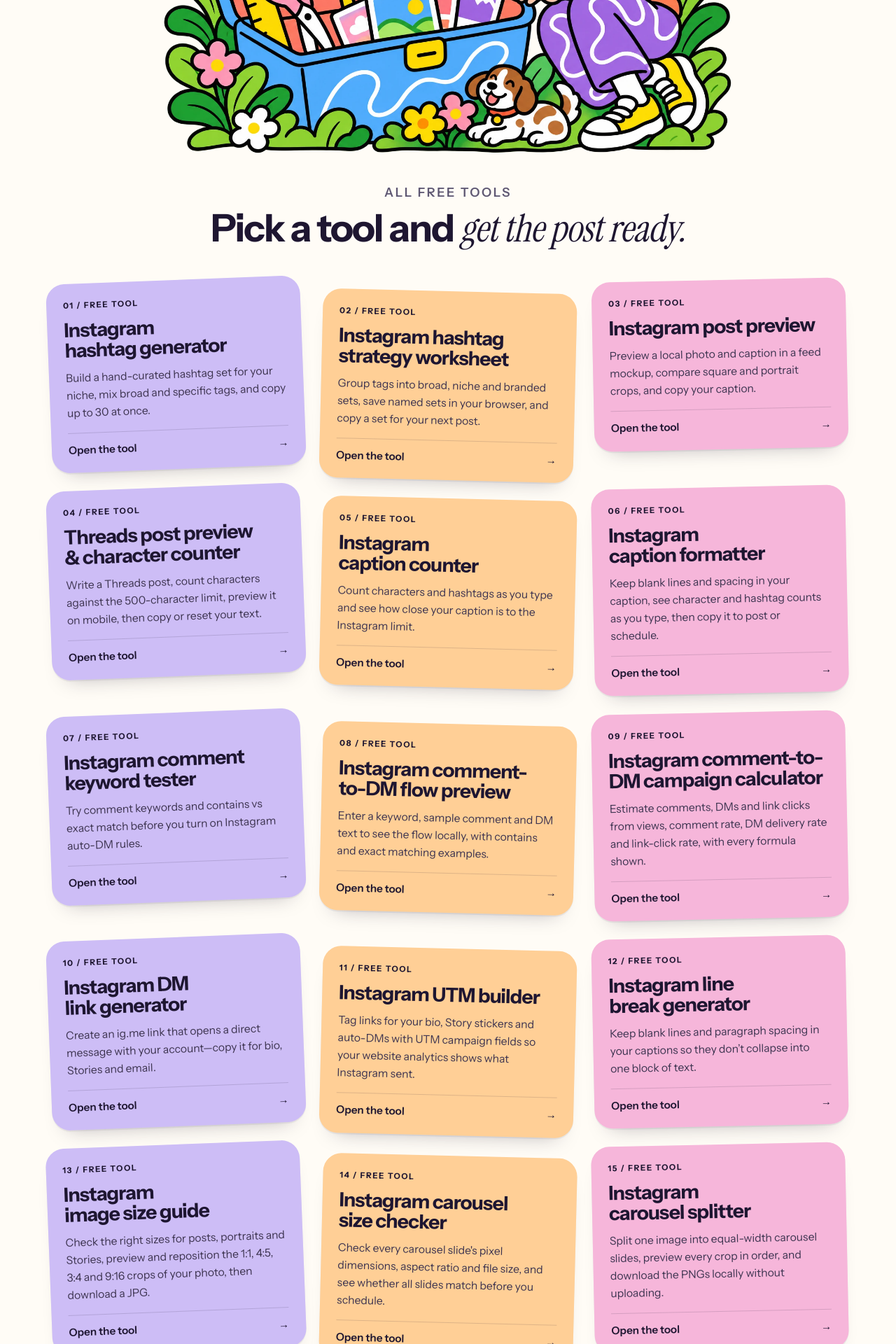
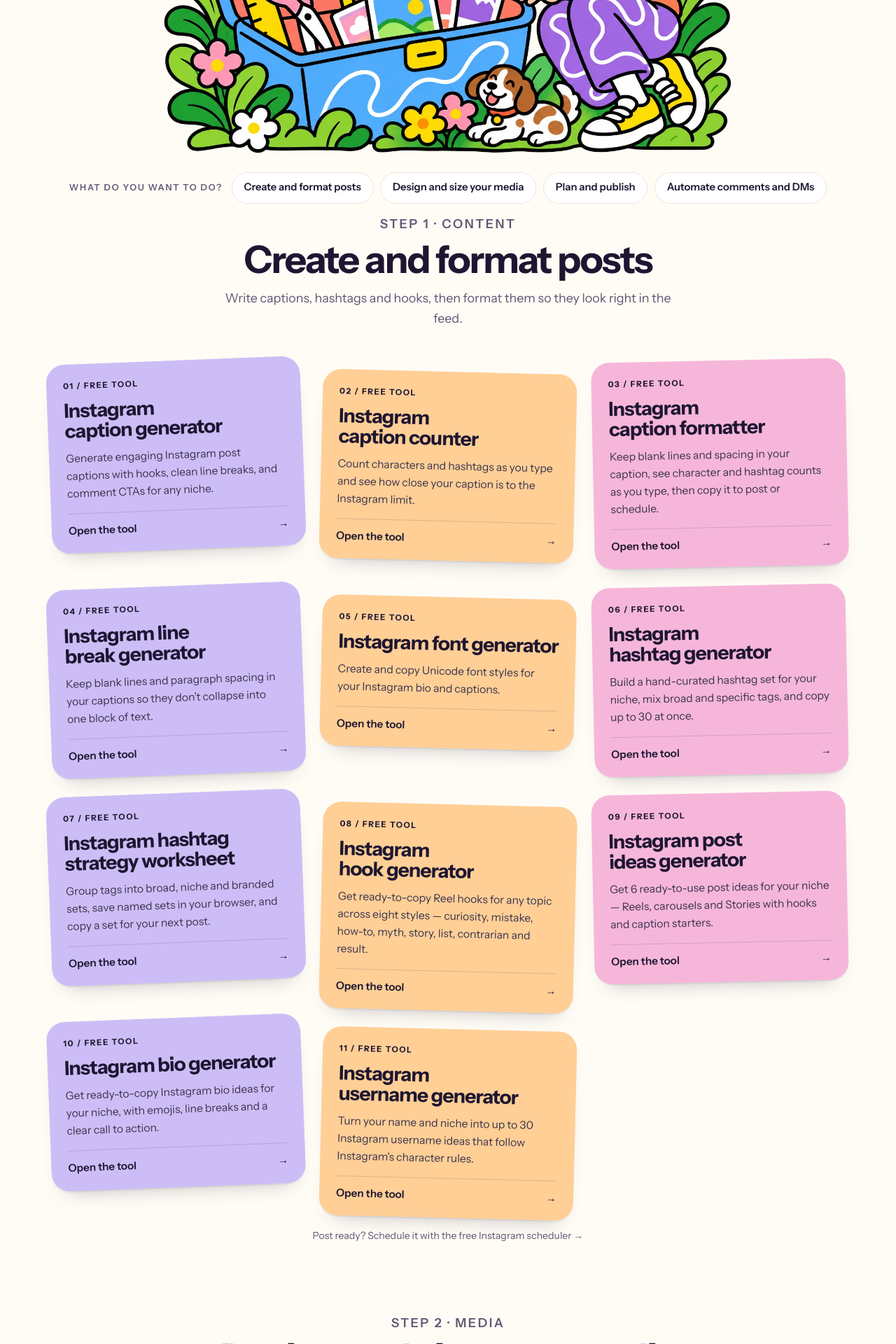
Before and after one commit to Ramanmakkar1/socialapp, a Next.js app: page /tools in a window 1280 px wide. Shown: the part 880-2800 px from the top of the page at 70% size. Built offline with nearby package versions, Linux system fonts and the light colour scheme; no server answers.

Commit message:
autopilot: Make the free Instagram tools page a task-based hub
Task #8537, written by local Qwen.

```diff
--- a/src/app/landing.module.css
+++ b/src/app/landing.module.css
@@ -127,6 +127,17 @@
   font-size:.98rem;color:#3d3450}
 .landing :global(.pcard .go){
   display:flex;justify-content:space-between;align-items:center;border-top:1.5px solid rgba(30,22,49,.15);padding-top:12px;margin-top:4px;font-weight:600;font-size:.95rem;text-decoration:none}
+.landing :global(.jumprow){
+  display:flex;flex-wrap:wrap;gap:.6rem;justify-content:center;align-items:center}
+.landing :global(.jumprow .eyebrow){
+  margin-right:.2rem}
+.landing :global(.jumprow a){
+  display:inline-flex;align-items:center;background:var(--card);border:1.5px solid var(--line);border-radius:var(--poskoo-radius-pill);padding:.6rem 1.05rem;font-size:.92rem;font-weight:600;text-decoration:none;transition:transform .2s}
+.landing :global(.jumprow a:hover){
+  transform:translateY(-2px)}
+/* Anchor targets clear the sticky site header when a jump link is used. */
+.landing :global(section[id]){
+  scroll-margin-top:96px}
 .landing :global(.split){
   display:grid;grid-template-columns:1fr 1.1fr;gap:56px;align-items:center}
 .landing :global(.split.rev){
--- a/src/app/tools/page.tsx
+++ b/src/app/tools/page.tsx
@@ -13,26 +13,28 @@ export const metadata: Metadata = {
   alternates: { canonical: PATH },
 };
 
-const tools = [
+type Tool = { href: string; title: string; description: string };
+
+type Section = {
+  id: string;
+  eyebrow: string;
+  heading: string;
+  sub: string;
+  tools: Tool[];
+  next?: { label: string; linkText: string; href: string };
+};
+
+const sections: Section[] = [
   {
-    href: "/tools/instagram-hashtag-generator",
-    title: "Instagram hashtag generator",
-    description: "Build a hand-curated hashtag set for your niche, mix broad and specific tags, and copy up to 30 at once.",
-  },
+    id: "create",
+    eyebrow: "Step 1 · Content",
+    heading: "Create and format posts",
+    sub: "Write captions, hashtags and hooks, then format them so they look right in the feed.",
+    tools: [
       {
-    href: "/tools/instagram-hashtag-strategy",
-    title: "Instagram hashtag strategy worksheet",
-    description: "Group tags into broad, niche and branded sets, save named sets in your browser, and copy a set for your next post.",
-  },
-  {
-    href: "/tools/instagram-post-preview",
-    title: "Instagram post preview",
-    description: "Preview a local photo and caption in a feed mockup, compare square and portrait crops, and copy your caption.",
-  },
-  {
-    href: "/tools/threads-post-preview",
-    title: "Threads post preview & character counter",
-    description: "Write a Threads post, count characters against the 500-character limit, preview it on mobile, then copy or reset your text.",
+        href: "/tools/instagram-caption-generator",
+        title: "Instagram caption generator",
+        description: "Generate engaging Instagram post captions with hooks, clean line breaks, and comment CTAs for any niche.",
       },
       {
         href: "/tools/instagram-caption-counter",
@@ -45,34 +47,67 @@ const tools = [
         description: "Keep blank lines and spacing in your caption, see character and hashtag counts as you type, then copy it to post or schedule.",
       },
       {
-    href: "/tools/instagram-comment-keyword-tester",
-    title: "Instagram comment keyword tester",
-    description: "Try comment keywords and contains vs exact match before you turn on Instagram auto-DM rules.",
-  },
-  {
-    href: "/tools/instagram-comment-to-dm-preview",
-    title: "Instagram comment-to-DM flow preview",
-    description: "Enter a keyword, sample comment and DM text to see the flow locally, with contains and exact matching examples.",
-  },
-  {
-    href: "/tools/instagram-comment-to-dm-calculator",
-    title: "Instagram comment-to-DM campaign calculator",
-    description: "Estimate comments, DMs and link clicks from views, comment rate, DM delivery rate and link-click rate, with every formula shown.",
-  },
-  {
-    href: "/tools/instagram-dm-link-generator",
-    title: "Instagram DM link generator",
-    description: "Create an ig.me link that opens a direct message with your account—copy it for bio, Stories and email.",
-  },
-  {
-    href: "/tools/instagram-utm-builder",
-    title: "Instagram UTM builder",
-    description: "Tag links for your bio, Story stickers and auto-DMs with UTM campaign fields so your website analytics shows what Instagram sent.",
-  },
-  {
         href: "/tools/instagram-line-break-generator",
         title: "Instagram line break generator",
         description: "Keep blank lines and paragraph spacing in your captions so they don’t collapse into one block of text.",
+      },
+      {
+        href: "/tools/instagram-font-generator",
+        title: "Instagram font generator",
+        description: "Create and copy Unicode font styles for your Instagram bio and captions.",
+      },
+      {
+        href: "/tools/instagram-hashtag-generator",
+        title: "Instagram hashtag generator",
+        description: "Build a hand-curated hashtag set for your niche, mix broad and specific tags, and copy up to 30 at once.",
+      },
+      {
+        href: "/tools/instagram-hashtag-strategy",
+        title: "Instagram hashtag strategy worksheet",
+        description: "Group tags into broad, niche and branded sets, save named sets in your browser, and copy a set for your next post.",
+      },
+      {
+        href: "/tools/instagram-hook-generator",
+        title: "Instagram hook generator",
+        description: "Get ready-to-copy Reel hooks for any topic across eight styles — curiosity, mistake, how-to, myth, story, list, contrarian and result.",
+      },
+      {
+        href: "/tools/instagram-post-ideas-generator",
+        title: "Instagram post ideas generator",
+        description: "Get 6 ready-to-use post ideas for your niche — Reels, carousels and Stories with hooks and caption starters.",
+      },
+      {
+        href: "/tools/instagram-bio-generator",
+        title: "Instagram bio generator",
+        description: "Get ready-to-copy Instagram bio ideas for your niche, with emojis, line breaks and a clear call to action.",
+      },
+      {
+        href: "/tools/instagram-username-generator",
+        title: "Instagram username generator",
+        description: "Turn your name and niche into up to 30 Instagram username ideas that follow Instagram's character rules.",
+      },
+    ],
+    next: {
+      label: "Post ready?",
+      linkText: "Schedule it with the free Instagram scheduler",
+      href: "/instagram-scheduler",
+    },
+  },
+  {
+    id: "media",
+    eyebrow: "Step 2 · Media",
+    heading: "Design and size your media",
+    sub: "Split, check and create photos, carousels, Stories and covers at exact Instagram sizes.",
+    tools: [
+      {
+        href: "/tools/instagram-post-preview",
+        title: "Instagram post preview",
+        description: "Preview a local photo and caption in a feed mockup, compare square and portrait crops, and copy your caption.",
+      },
+      {
+        href: "/tools/threads-post-preview",
+        title: "Threads post preview & character counter",
+        description: "Write a Threads post, count characters against the 500-character limit, preview it on mobile, then copy or reset your text.",
       },
       {
         href: "/tools/instagram-image-size",
@@ -93,36 +128,6 @@ const tools = [
         href: "/tools/instagram-carousel-maker",
         title: "Instagram carousel maker",
         description: "Create editable text-and-colour carousel slides, preview them in order, and download each as a correctly sized 1080×1350 PNG.",
-  },
-  {
-    href: "/tools/instagram-font-generator",
-    title: "Instagram font generator",
-    description: "Create and copy Unicode font styles for your Instagram bio and captions.",
-  },
-  {
-    href: "/tools/instagram-bio-generator",
-    title: "Instagram bio generator",
-    description: "Get ready-to-copy Instagram bio ideas for your niche, with emojis, line breaks and a clear call to action.",
-  },
-  {
-    href: "/tools/instagram-username-generator",
-    title: "Instagram username generator",
-    description: "Turn your name and niche into up to 30 Instagram username ideas that follow Instagram's character rules.",
-  },
-  {
-    href: "/tools/instagram-caption-generator",
-    title: "Instagram caption generator",
-    description: "Generate engaging Instagram post captions with hooks, clean line breaks, and comment CTAs for any niche.",
-  },
-  {
-    href: "/tools/instagram-engagement-rate-calculator",
-    title: "Instagram engagement rate calculator",
-    description: "Calculate engagement rate by followers or reach from likes, comments, saves and shares.",
-  },
-  {
-    href: "/tools/instagram-comment-picker",
-    title: "Instagram comment picker",
-    description: "Paste giveaway comments, filter by keyword and tagged friends, and pick a random winner. Nothing leaves your browser.",
       },
       {
         href: "/tools/instagram-safe-zone-checker",
@@ -149,16 +154,14 @@ const tools = [
         title: "Instagram Story maker",
         description: "Design a 1080×1920 Story with a photo, text and gradient background, then download the PNG. Safe zone guides keep text clear.",
       },
-  {
-    href: "/tools/instagram-post-ideas-generator",
-    title: "Instagram post ideas generator",
-    description: "Get 6 ready-to-use post ideas for your niche — Reels, carousels and Stories with hooks and caption starters.",
+    ],
   },
   {
-    href: "/tools/instagram-hook-generator",
-    title: "Instagram hook generator",
-    description: "Get ready-to-copy Reel hooks for any topic across eight styles — curiosity, mistake, how-to, myth, story, list, contrarian and result.",
-  },
+    id: "plan",
+    eyebrow: "Step 3 · Planning",
+    heading: "Plan and publish",
+    sub: "Plan your week, convert time zones and measure the results before you schedule.",
+    tools: [
       {
         href: "/tools/social-media-content-calendar",
         title: "Social media content calendar template",
@@ -184,7 +187,64 @@ const tools = [
         title: "Instagram posting frequency calculator",
         description: "Pick your weekly time budget and content formats to see a realistic weekly posting range and a sample posting plan for your account.",
       },
+      {
+        href: "/tools/instagram-engagement-rate-calculator",
+        title: "Instagram engagement rate calculator",
+        description: "Calculate engagement rate by followers or reach from likes, comments, saves and shares.",
+      },
+    ],
+    next: {
+      label: "Put your plan on a calendar?",
+      linkText: "Schedule posts with the Instagram scheduler",
+      href: "/instagram-scheduler",
+    },
+  },
+  {
+    id: "dm",
+    eyebrow: "Step 4 · Automation",
+    heading: "Automate comments and DMs",
+    sub: "Test keywords, preview flows, estimate reach and pick giveaway winners.",
+    tools: [
+      {
+        href: "/tools/instagram-comment-keyword-tester",
+        title: "Instagram comment keyword tester",
+        description: "Try comment keywords and contains vs exact match before you turn on Instagram auto-DM rules.",
+      },
+      {
+        href: "/tools/instagram-comment-to-dm-preview",
+        title: "Instagram comment-to-DM flow preview",
+        description: "Enter a keyword, sample comment and DM text to see the flow locally, with contains and exact matching examples.",
+      },
+      {
+        href: "/tools/instagram-comment-to-dm-calculator",
+        title: "Instagram comment-to-DM campaign calculator",
+        description: "Estimate comments, DMs and link clicks from views, comment rate, DM delivery rate and link-click rate, with every formula shown.",
+      },
+      {
+        href: "/tools/instagram-dm-link-generator",
+        title: "Instagram DM link generator",
+        description: "Create an ig.me link that opens a direct message with your account—copy it for bio, Stories and email.",
+      },
+      {
+        href: "/tools/instagram-comment-picker",
+        title: "Instagram comment picker",
+        description: "Paste giveaway comments, filter by keyword and tagged friends, and pick a random winner. Nothing leaves your browser.",
+      },
+      {
+        href: "/tools/instagram-utm-builder",
+        title: "Instagram UTM builder",
+        description: "Tag links for your bio, Story stickers and auto-DMs with UTM campaign fields so your website analytics shows what Instagram sent.",
+      },
+    ],
+    next: {
+      label: "Ready to run it live?",
+      linkText: "Set up Instagram auto-DM",
+      href: "/instagram-auto-dm",
+    },
+  },
 ];
+
+const tools = sections.flatMap((s) => s.tools);
 
 const itemListJsonLd = {
   "@context": "https://schema.org",
@@ -199,8 +259,11 @@ const itemListJsonLd = {
 };
 
 // One .cards grid per 3 tools so the pcard tilt/colors (nth-child 1-3) work.
-const groups: (typeof tools)[] = [];
-for (let i = 0; i < tools.length; i += 3) groups.push(tools.slice(i, i + 3));
+const chunks = (list: Tool[]) => {
+  const out: Tool[][] = [];
+  for (let i = 0; i < list.length; i += 3) out.push(list.slice(i, i + 3));
+  return out;
+};
 
 export default function ToolsPage() {
   return (
@@ -215,8 +278,9 @@ export default function ToolsPage() {
           Free <em className="s mark">Instagram tools</em>
         </h1>
         <p className="lede">
-          Small, fast tools for getting a post ready: generate a caption and its hashtags, split a photo into a grid
-          or carousel, pick a giveaway winner and check image sizes — all free, before you post or schedule with {BRAND.name}.
+          {tools.length} free tools that get your Instagram content ready to post: create and format captions, size
+          your media, plan your week and turn comments into DMs. No signup needed — use them before you post or
+          schedule with {BRAND.name}.
         </p>
         <div className="hero-art" style={{ maxWidth: 820 }}>
           <Image
@@ -230,14 +294,23 @@ export default function ToolsPage() {
         </div>
       </header>
 
-      <section style={{ paddingTop: 20 }}>
+      <nav aria-label="What do you want to do?" className="jumprow">
+        <span className="eyebrow">What do you want to do?</span>
+        {sections.map((s) => (
+          <a key={s.id} href={`#${s.id}`}>
+            {s.heading}
+          </a>
+        ))}
+      </nav>
+
+      {sections.map((s) => (
+        <section key={s.id} id={s.id} style={{ paddingTop: 20 }}>
           <div className="head">
-          <p className="eyebrow">All free tools</p>
-          <h2>
-            Pick a tool and <em className="s">get the post ready.</em>
-          </h2>
+            <p className="eyebrow">{s.eyebrow}</p>
+            <h2>{s.heading}</h2>
+            <p>{s.sub}</p>
           </div>
-        {groups.map((group, gi) => (
+          {chunks(s.tools).map((group, gi) => (
             <div key={group[0].href} className="cards" style={gi > 0 ? { marginTop: 26 } : undefined}>
               {group.map((t) => (
                 <article
@@ -255,7 +328,15 @@ export default function ToolsPage() {
               ))}
             </div>
           ))}
+          {s.next && (
+            <p className="small" style={{ textAlign: "center", marginTop: 30 }}>
+              {s.next.label}{" "}
+              <Link href={s.next.href}>{s.next.linkText}</Link>
+              <span aria-hidden="true"> →</span>
+            </p>
+          )}
         </section>
+      ))}
 
       <section style={{ paddingTop: 20 }}>
         <div className="wrap">
```
Lines whose indentation alone changed are shown as unchanged.
